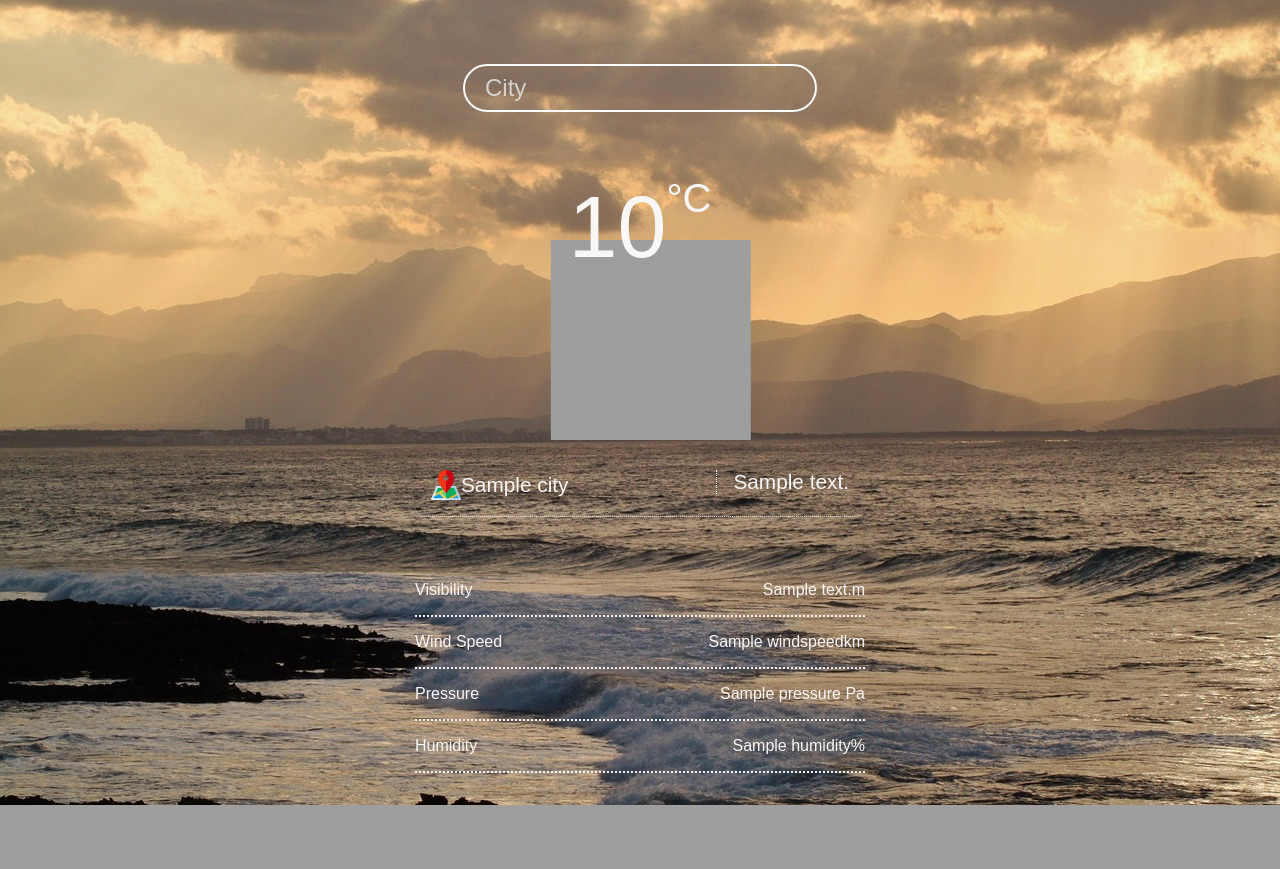
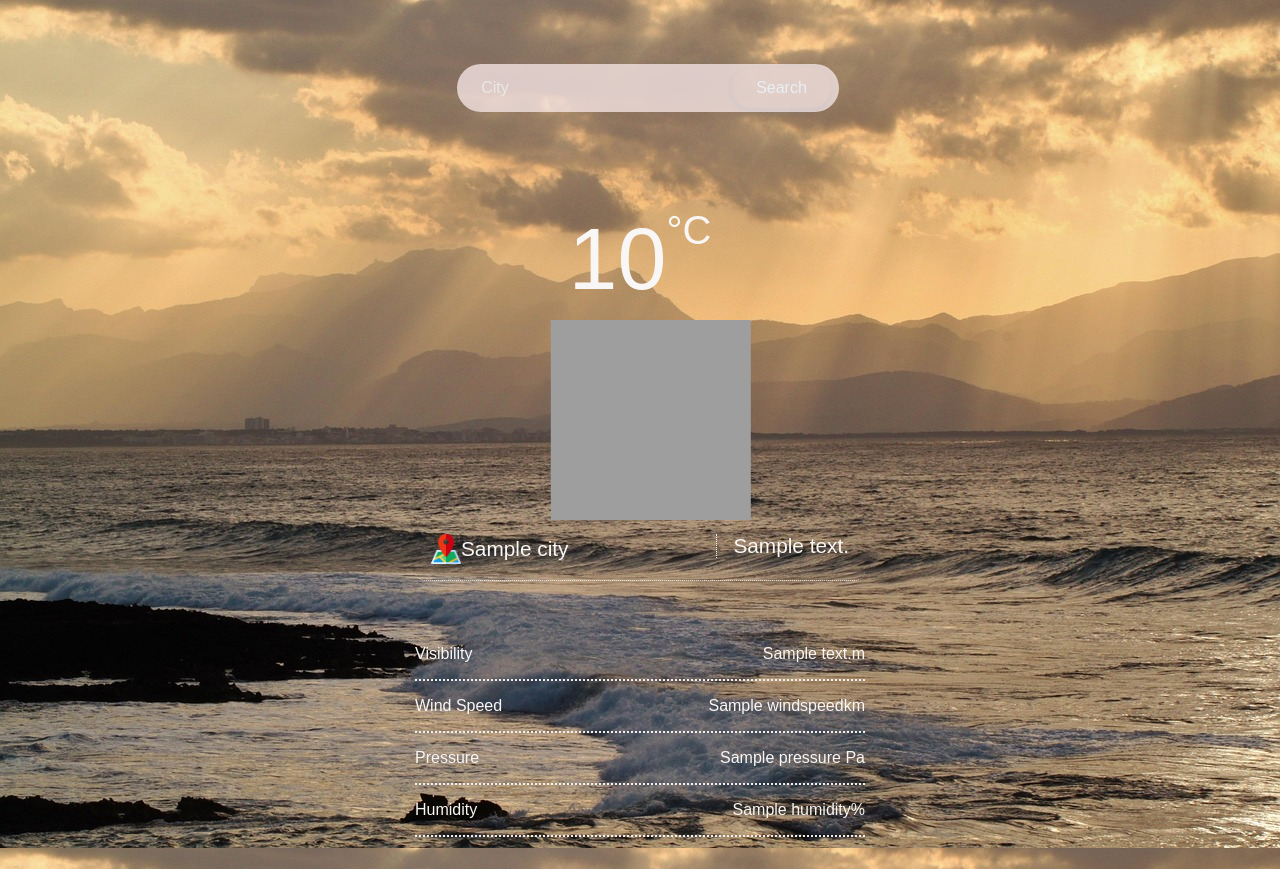
Before and after one commit to Faculty-of-Computing/SkyLo, a Flask app: template templates/index.html in a window 1280 px wide. Before the commit the page ends 805 px from the top, so only its background shows below. Run offline with Flask 3, Linux system fonts and the light colour scheme; the template is opened without the code that fills it: most values are stand-ins (such as "Sample title", 1, 10 or a date in 2020); grey boxes are pictures that could not be loaded.

Commit message:
Made some modifications

```diff
--- a/app.py
+++ b/app.py
@@ -71,10 +71,20 @@ def close_connection(exception):
 @app.route('/', methods=['GET'])
 def index():
     weather = None
-
+    # Get user's city from IP if not provided
     if request.method == 'GET':
-        city = request.args.get('city', default='Uyo', type=str)
-
+        city = request.args.get('city', type=str)
+        if not city:
+            try:
+                ip = request.headers.get('X-Forwarded-For', request.remote_addr)
+                geo_resp = requests.get(f'http://ip-api.com/json/{ip}')
+                if geo_resp.status_code == 200:
+                    geo_data = geo_resp.json()
+                    city = geo_data.get('city', 'Uyo')
+                else:
+                    city = 'Uyo'
+            except Exception:
+                city = 'Uyo'
         try:
             conn = sqlite3.connect("weather.db")
             cursor = conn.cursor()
--- a/static/css/style.css
+++ b/static/css/style.css
@@ -1,3 +1,49 @@
+/* Style for the search button */
+.search-btn {
+    background: none;
+    color: #e8eff6;
+    border: none;
+    border-radius: 25px 25px 25px 25px;
+    padding: 0.5em 1.5em;
+    font-size: 1em;
+    cursor: pointer;
+    transition: background 0.3s, box-shadow 0.3s;
+    box-shadow: 0 2px 8px rgba(30,144,255,0.08);
+    outline: none;
+    height: 40px;
+    margin-left: -4px;
+}
+
+.search-btn:hover {
+    background: rgba(237, 238, 239, 0.25);
+    color: #fff;
+    box-shadow: 0 4px 12px rgba(30,144,255,0.15);
+}
+
+/* Style input group to align button to the right */
+.input-group {
+    display: flex;
+    align-items: center;
+    width: 100%;
+    max-width: 400px;
+    margin: 0 auto 2em auto;
+    background: #f9e9e9c1;
+    border-radius: 25px;
+    box-shadow: none;
+    padding: 4px 8px;
+}
+
+.input-group input[type="search"] {
+    flex: 1;
+    border: none;
+    border-radius: 25px 25px 25px 25px;
+    padding: 0.5em 1em;
+    margin-right: 1em;
+    font-size: 1em;
+    outline: none;
+    height: 40px;
+    background: transparent;
+}
 * {
    margin: 0;
    padding: 0;
@@ -29,7 +75,7 @@ main {
     font-weight: 400;
     border: 2px solid #FAFAFA;
     outline: none;
-    background: none;
+    background: #938080c1;
     color: #FAFAFA;
 }
 ::placeholder {
@@ -65,7 +111,7 @@ main {
     width: 200px;
     height: 200px;
     position: absolute;
-    top: 5rem;
+    top: 8rem;
     left: 0;
     right: 0;
     margin: auto;
@@ -74,7 +120,7 @@ main {
 }
 
 .weather-details {
-    margin-top: 10rem;
+    margin-top: 12rem;
 }
 .city-desc {
     display: flex;
--- a/templates/index.html
+++ b/templates/index.html
@@ -5,38 +5,29 @@
     <meta name="viewport" content="width=device-width, initial-scale=1.0">
     <title>Weather App</title>
     <link rel="stylesheet" href={{url_for('static', filename='css/style.css')}}>
-    <style>
-        body {
-            background-image: url({{url_for('static', filename='img/coastal.jpg')}});
-            background-repeat: no-repeat;
-            background-position: center;
-            background-attachment: fixed;
-            background-size: cover;
-
-        }
-    </style>
+    <!-- Removed inline style block for body. Styles moved to body tag. -->
 
     </head>
-    <body>
+    <body style="background-image: url('{{ url_for('static', filename='img/coastal.jpg') }}'); background-repeat: no-repeat; background-position: center center; background-attachment: fixed; background-size: cover; min-height: 100vh; margin: 0; font-family: Arial, Helvetica, sans-serif; color: #222;">
          <main>
              <div class="weather-app">
                  <form method="get" action="/">
                      <div class="input-group">
                          <input type="search" name="city" id="city" value="" placeholder="City" />
+                         <button type="submit" class="search-btn">Search</button>
                      </div>
                  </form>
                  {% if weather %}
                  <div class="weather">
                      <div class="temperature">
                          <span class="num">{{weather.temperature}}</span><span class="metrics">°C</span>
-
-                         <img class="icon" src="image/{{weather.icon}}.png" alt={{weather.description}} width="200" height="200"/>
+                         <img class="icon" src={{url_for('static', filename='img/' + weather.icon + '.png')}} alt="{{weather.description}}" width="200" height="200"/>
                      </div>
 
                      <div class="weather-details">
                          <div class="city-desc">
                              <p class="city">
-                                 <img class="pin" src={{url_for('static', filename='/img/map.png')}} alt="pin" width="30" height="30" />
+                                 <img class="pin" src={{url_for('static', filename='img/map.png')}} alt="pin" width="30" height="30" />
                                  <span>{{weather.city}}</span>
                              </p>
                              <p class="desc">{{weather.description}}</p>
```
Also changed, not shown: weather.db (added), weather_searches.db (deleted), 2 other files.
